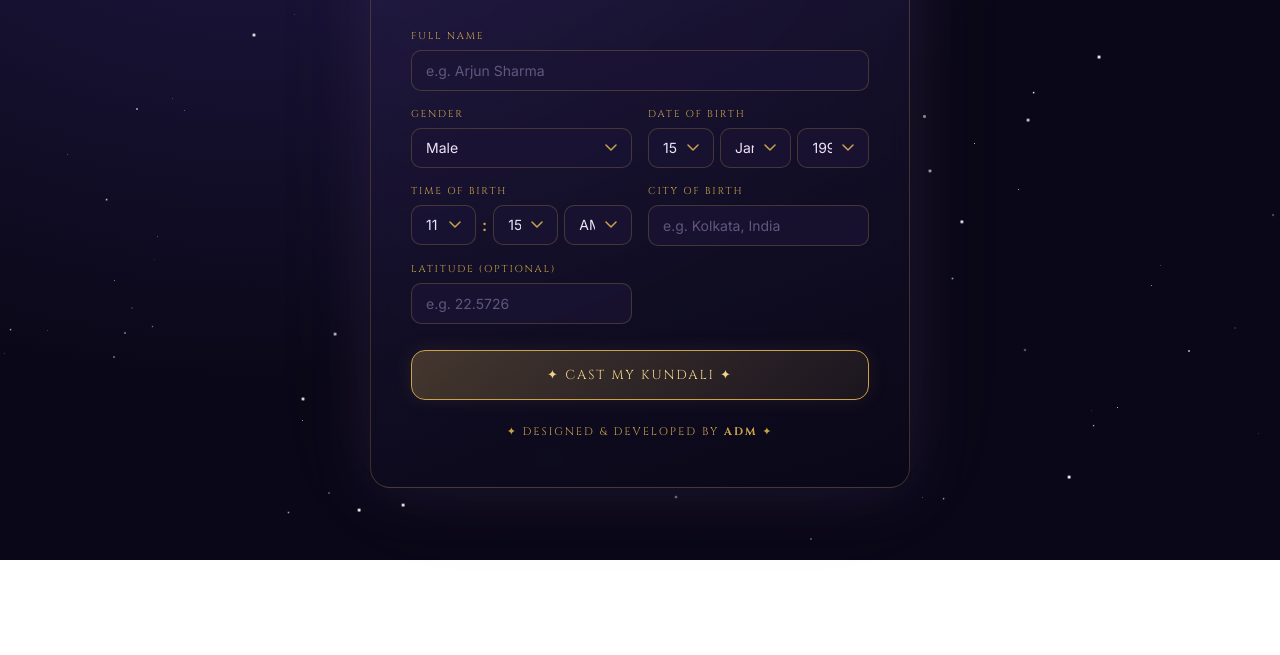
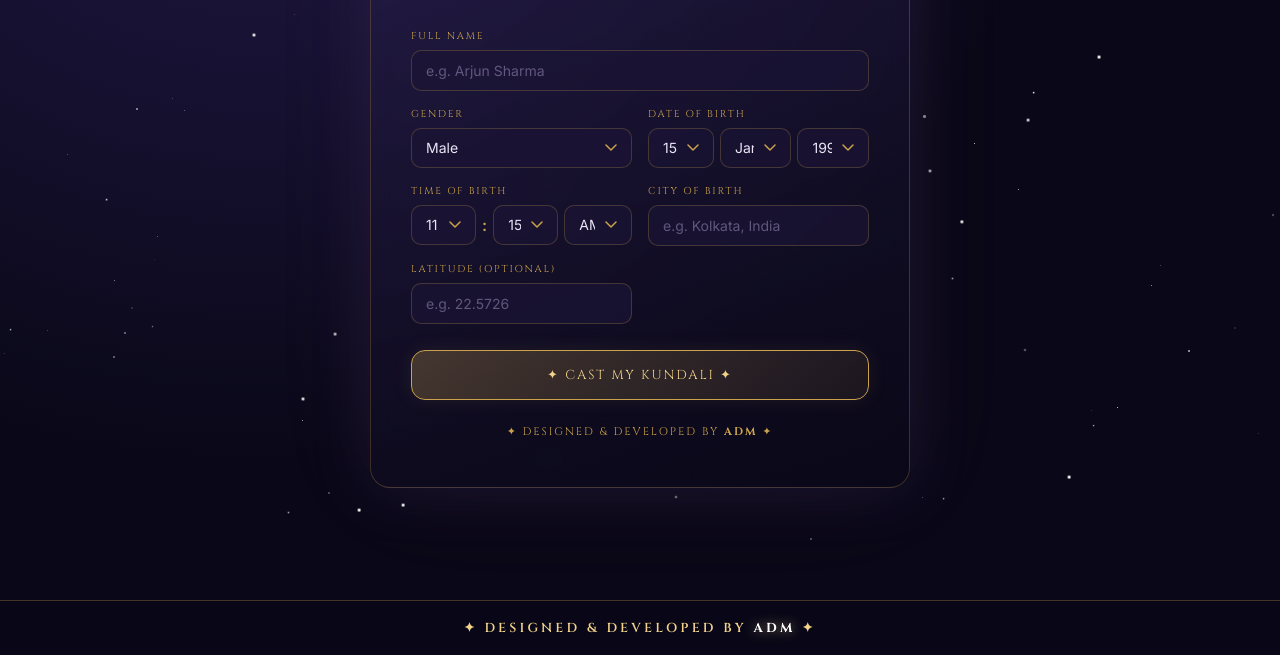
Before and after one commit to adm04/cosmic-kundali, a website built with Vite: page index.html in a window 1280 px wide. Shown: the part 240-895 px from the top of the page. Before the commit the page ends 800 px from the top, so only its background shows below. Built offline with nearby package versions, Linux system fonts and the light colour scheme.

Commit message:
feat: Add prominent global footer credit 'Designed & Developed by ADM'

```diff
--- a/index.html
+++ b/index.html
@@ -175,8 +175,26 @@
     .spinner { width:48px; height:48px; border:2px solid rgba(201,162,75,0.2); border-top-color:var(--gold); border-radius:50%; animation:ck-spin 1s linear infinite; }
     .loading-txt { font-family:'Cinzel',serif; font-size:12px; letter-spacing:0.2em; color:var(--gold); text-transform:uppercase; }
 
-    @media (max-width:560px) { .form-grid { grid-template-columns:1fr; } .form-wrap { padding:32px 20px 36px; } }
-    @media print { #starfield,.ck-back,.ck-tabs { display:none; } #screen-form { display:none; } #screen-result { display:block!important; } body { background:white; color:black; } }
+    .adm-footer-credit {
+      text-align: center;
+      font-family: 'Cinzel', serif;
+      font-size: 13px;
+      font-weight: 600;
+      letter-spacing: 0.25em;
+      color: #f2d38a;
+      text-transform: uppercase;
+      padding: 18px 20px;
+      margin-top: 40px;
+      position: relative;
+      z-index: 10;
+      border-top: 1px solid rgba(201, 162, 75, 0.3);
+      background: rgba(10, 8, 24, 0.85);
+      backdrop-filter: blur(10px);
+    }
+    .adm-footer-credit strong {
+      color: #ffffff;
+      text-shadow: 0 0 12px rgba(242, 211, 138, 0.7);
+    }
   </style>
 </head>
 <body>
@@ -987,5 +1005,6 @@ document.getElementById('btn-save').addEventListener('click', function(){
   });
 });
 </script>
+<footer class="adm-footer-credit">✦ Designed &amp; Developed by <strong>ADM</strong> ✦</footer>
 </body>
 </html>
```
Also changed, not shown: kundali.html (+21 -2 lines).
